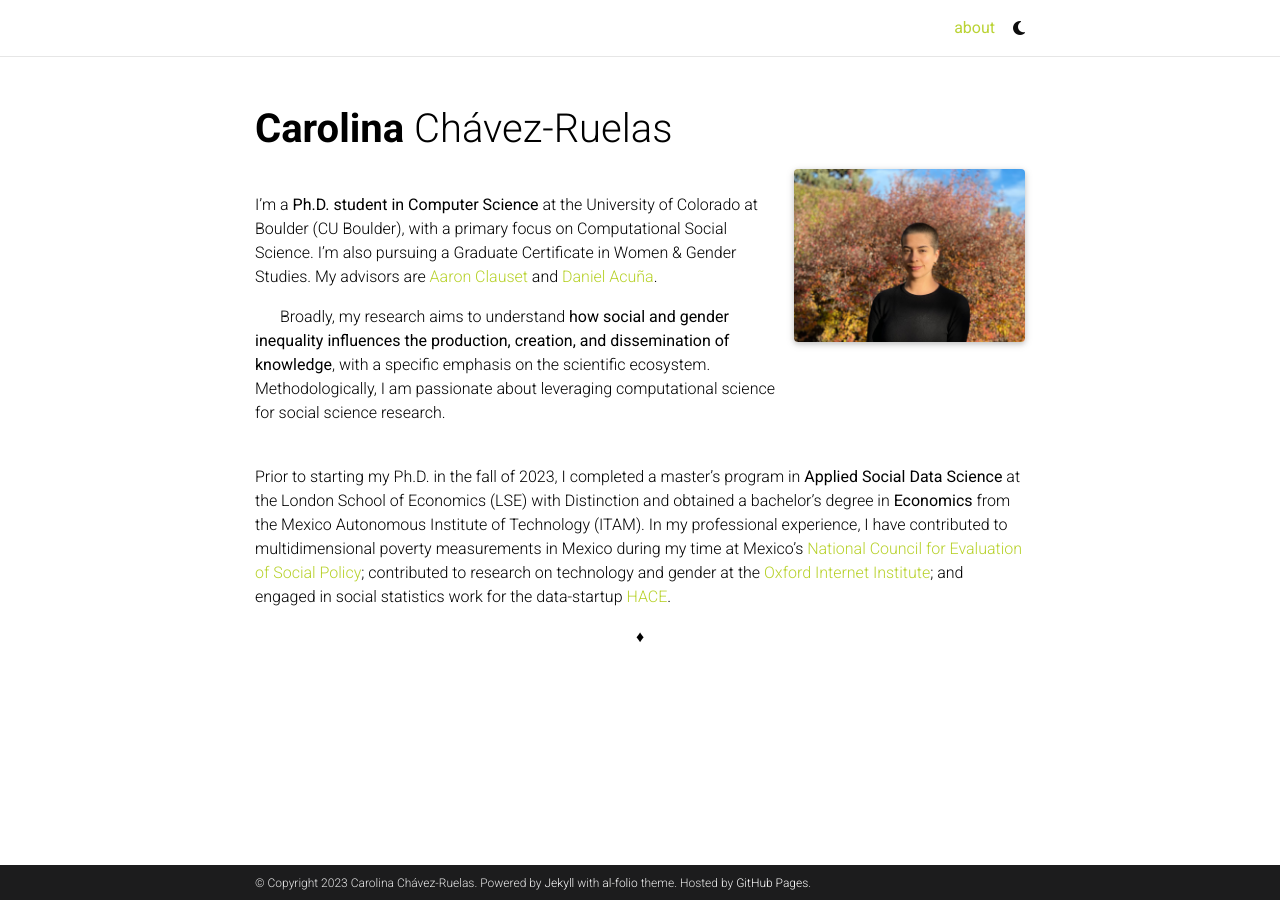
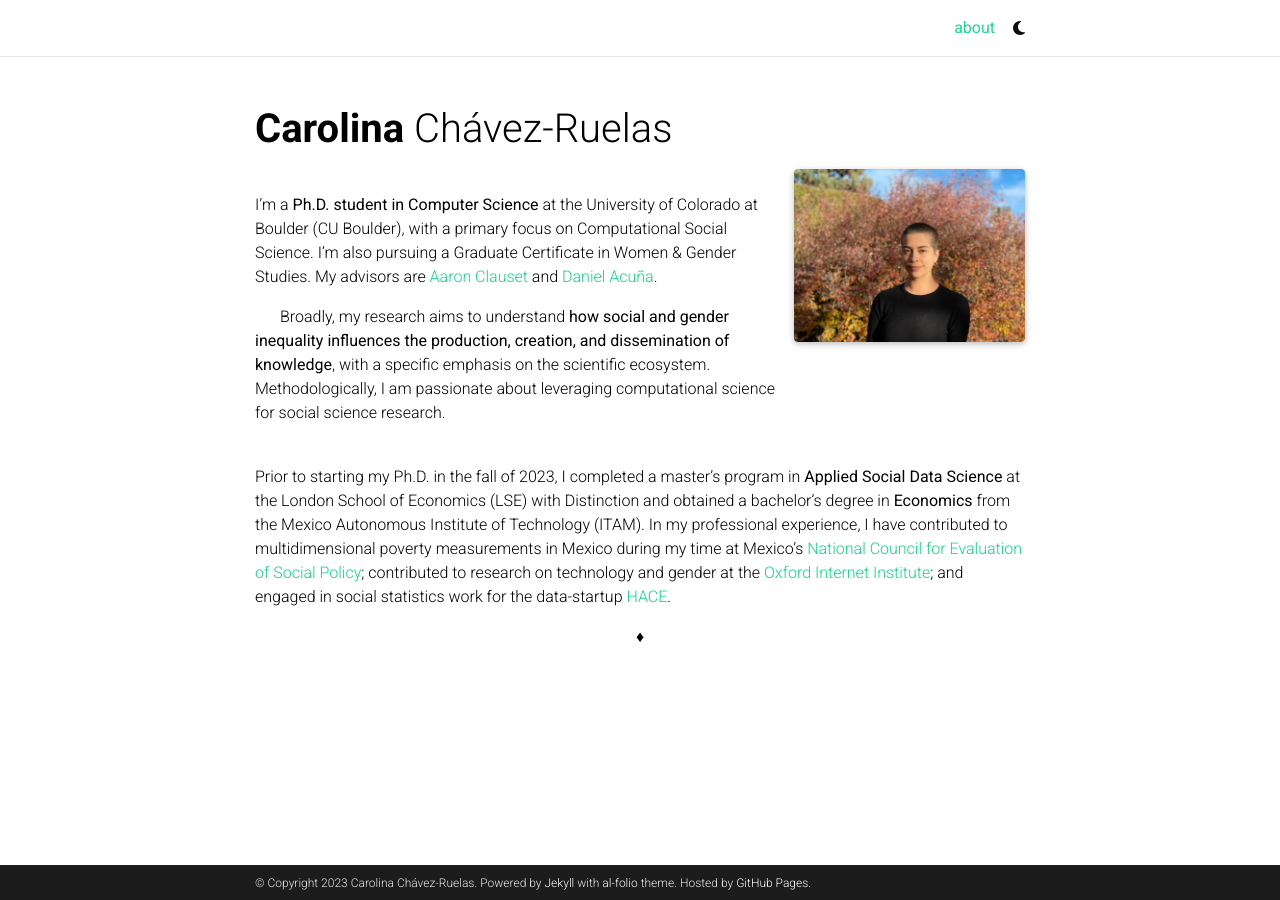
Before and after one commit to carolinachru/carolinachru.github.io, a Jekyll site: the page built from _pages/about.md, in a window 1280 px wide. Built offline with Jekyll 4.4.1, drawn with Linux system fonts in a browser that asks for light colours; full-size pictures stand in for the smaller copies a plugin makes; comment, search, counter and statistics services are not loaded; a style sheet for code colours, icons or effects is not loaded.

Commit message:
Update _themes.scss

```diff
--- a/_sass/_themes.scss
+++ b/_sass/_themes.scss
@@ -7,7 +7,7 @@
   --global-code-bg-color: #{$code-bg-color-light};
   --global-text-color: #{$black-color};
   --global-text-color-light: #{$grey-color};
-  --global-theme-color: #{$green-color-lime};
+  --global-theme-color: #{$green-color-bright};
   --global-hover-color: #{$green-color-bright};
   --global-hover-text-color: #{$white-color};
   --global-footer-bg-color: #{$grey-color-dark};
```
